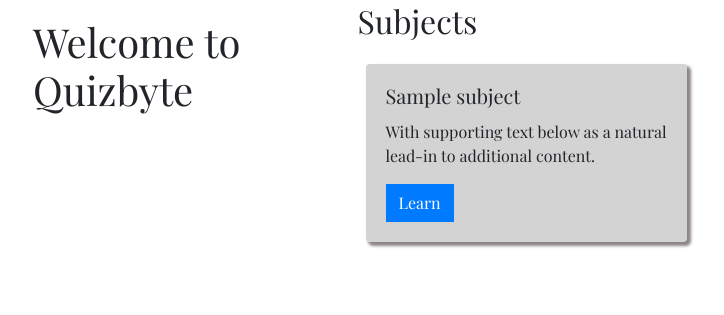
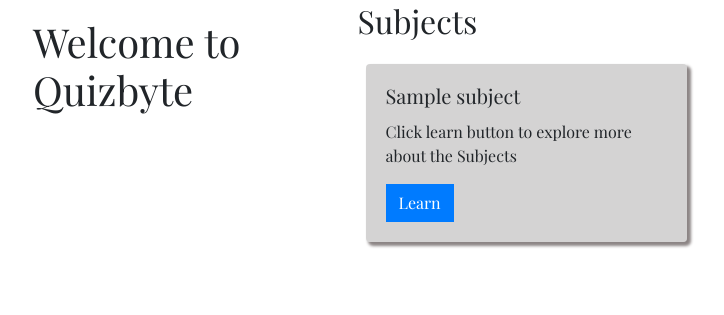
Before and after one commit to amal-san/quizbyte, a Django app: page / in a window 1280 px wide. Shown: the part 124-439 px from the top of the page, without its empty margins (84-808 px from the left). Run offline with Django 3.2, Linux system fonts and the light colour scheme; a user stored in the database is signed in; tables that the repository leaves empty hold one stand-in row (values such as "Sample post"); some libraries are stand-ins or nearby versions.

Commit message:
templates

```diff
--- a/templates/chapter.html
+++ b/templates/chapter.html
@@ -22,7 +22,7 @@
 					    <div class="card color">
 					      <div class="card-body">
 					        <h5 class="card-title">{{ chapter.chapter_name }}</h5>
-					        <p class="card-text">With supporting text below as a natural lead-in to additional content.</p>
+					        <p class="card-text">{{ chapter.chapter_summary }}</p>
 					        <a href="{% url "chapter_detail" chapter.pk %}" class="btn btn-primary">Learn</a>
 					      </div>
 					    </div>
--- a/templates/index.html
+++ b/templates/index.html
@@ -45,7 +45,7 @@
 					    <div class="card color">
 					      <div class="card-body">
 					        <h5 class="card-title">{{subject.subject_name}}</h5>
-					        <p class="card-text">With supporting text below as a natural lead-in to additional content.</p>
+					        <p class="card-text">Click learn button to explore more about the Subjects</p>
 					        <a href="{% url "subject_detail" subject.pk %}"" class="btn btn-primary">Learn</a>
 					      </div>
 					    </div>
```
